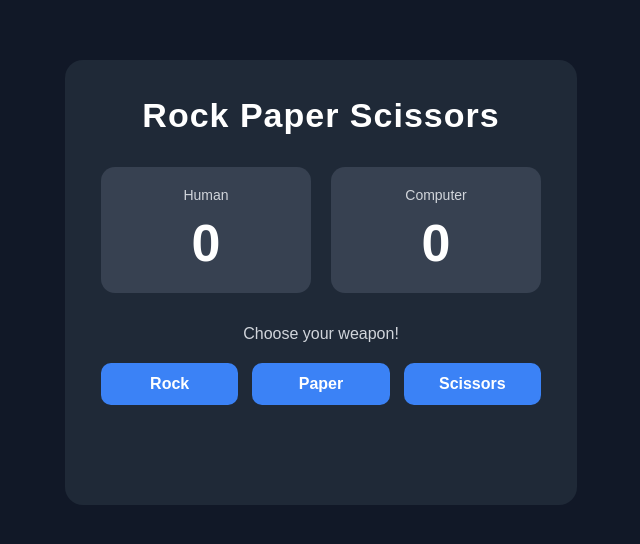
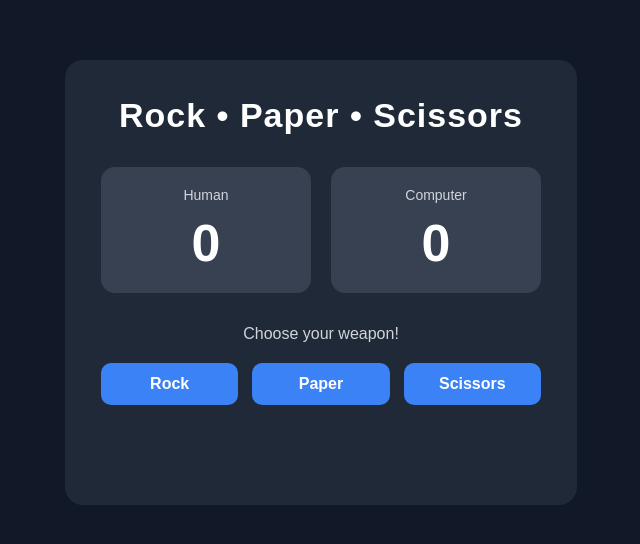
Before and after one commit to bcxavi/rock-paper-scissors, a plain HTML site: page index.html in a window 1280 px wide. Shown: the part 118-662 px from the top of the page, without its empty margins (319-959 px from the left). Drawn offline with Linux system fonts and the light colour scheme.

Commit message:
Edit title
Improve visual title

```diff
--- a/index.html
+++ b/index.html
@@ -8,7 +8,7 @@
 </head>
 <body>
     <main class="container">
-    <h1>Rock Paper Scissors</h1>
+    <h1>Rock • Paper • Scissors</h1>
 
     <div class="score-board">
         <div class="score-box">
```
